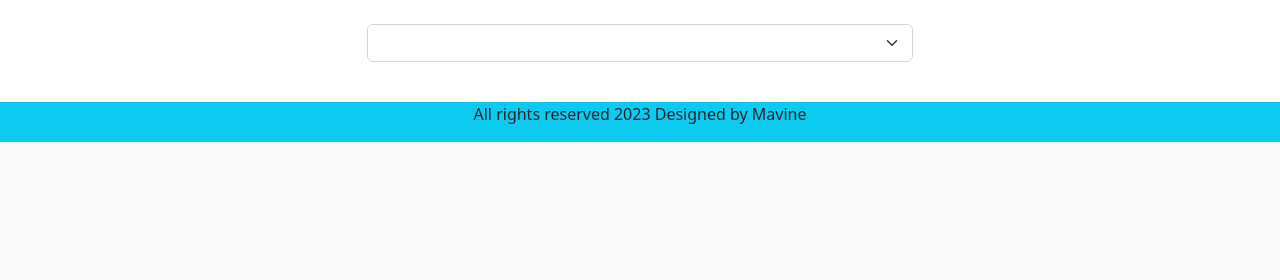
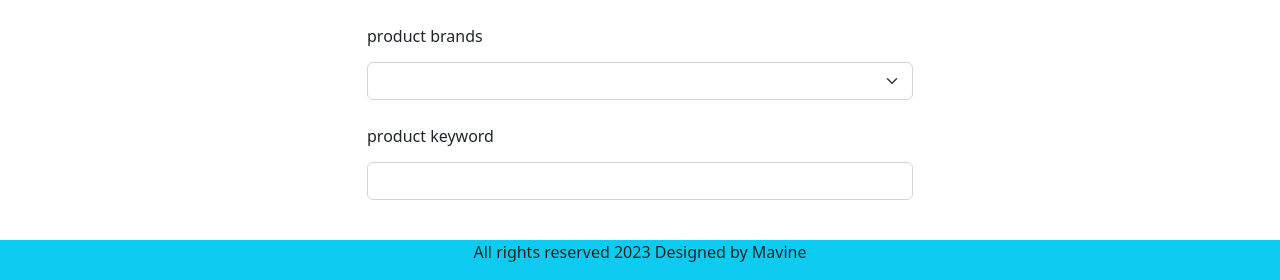
Before and after one commit to Mavine1/Commercial-website, a PHP site: page /admin_area/index.php?edit_products in a window 1280 px wide. Shown: the part 839-1119 px from the top of the page. Before the commit the page ends 981 px from the top, so only its background shows below. Run offline with PHP 8.4, Linux system fonts and the light colour scheme; lists and menus that the app fills with data are empty; some libraries are stand-ins or nearby versions.

Commit message:
tribe coast coat explore neck

```diff
--- a/admin_area/edit_products.php
+++ b/admin_area/edit_products.php
@@ -27,6 +27,7 @@
         </select>
     </div>
     <div class="form-outline w-50 m-auto mb-4">
+    <label for="product_brand" class="form-label">product brands</label>
         <select name="product_brands" class="form-select">
             <option value=""></option>
             <option value=""></option>
@@ -35,5 +36,10 @@
             <option value=""></option>
         </select>
     </div>
+    <div class="form-outline w-50 m-auto mb-4">
+        <label for="product_keyword" class="form-label">product keyword</label>
+        <input type="text" id="product_keyword" name="product_keyword" class="form-control"
+        required="required">
+    </div>
 </form>
 </div>
```
